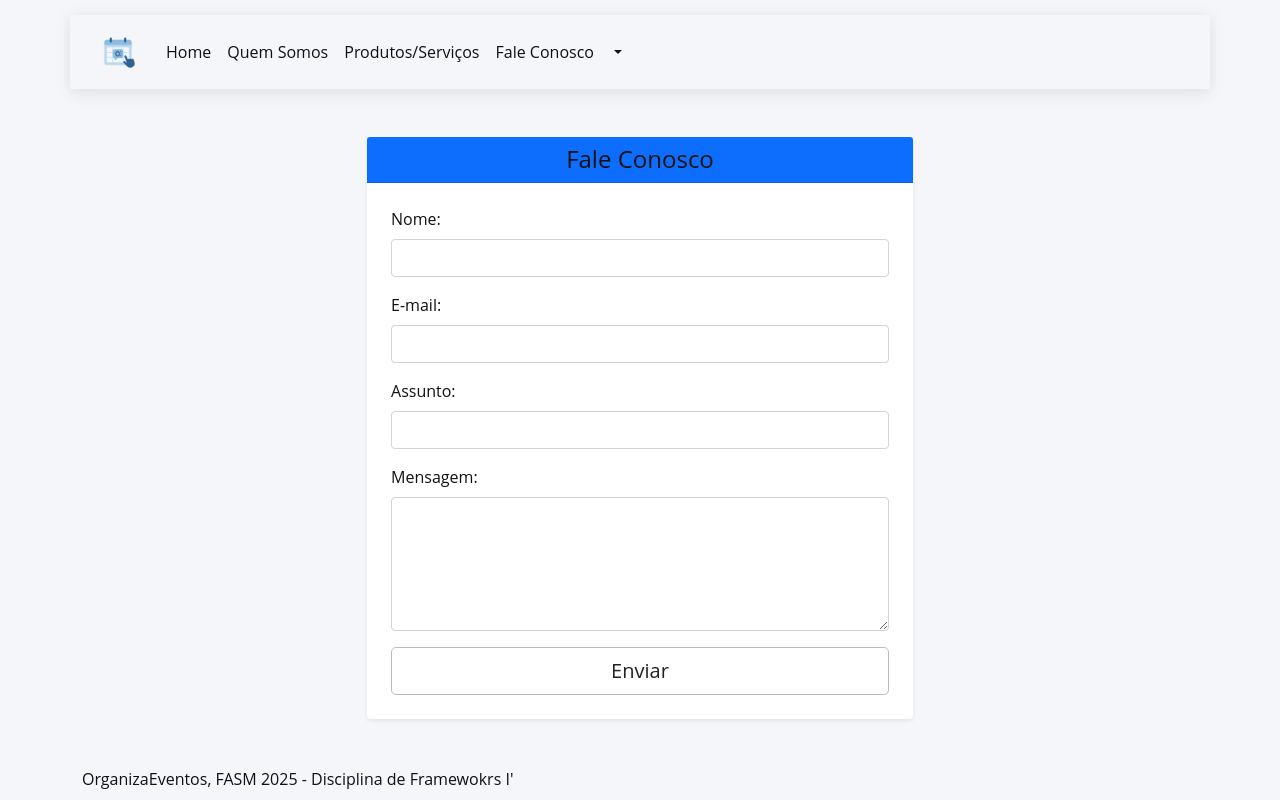
After one commit to Wesley-100/OrganizaEvento, a PHP site: template app/View/faleConosco.php in a window 1280 px wide. The commit adds this page. Run offline with PHP 8.4, Linux system fonts and the light colour scheme; the template is opened without the code that fills it, so the values that code supplies are empty.

Commit message:
faleconsco

```diff
--- a/app/View/comuns/cabecalho.php
+++ b/app/View/comuns/cabecalho.php
@@ -58,6 +58,9 @@ $nivelUsuario = (int)Session::get("userNivel");
                         <li class="nav-item">
                             <a class="nav-link" href="<?= baseUrl() ?>home/produtos">Produtos/Serviços</a>
                         </li>
+                        <li class="nav-item">
+                            <a class="nav-link" href="<?= baseUrl() ?>home/faleconosco">Fale Conosco</a>
+                        </li>
 
                         <?php if (Session::get("userId")): ?>
 
--- /dev/null
+++ b/app/View/faleConosco.php
@@ -0,0 +1,46 @@
+<?php if (!empty($errors)): ?>
+    <div class="alert alert-danger">
+        <ul class="mb-0">
+            <?php foreach ($errors as $err): ?>
+                <li><?= $err ?></li>
+            <?php endforeach; ?>
+        </ul>
+    </div>
+<?php endif; ?>
+
+<div class="col-12 mb-3">
+    <?= exibeAlerta() ?>
+</div>
+
+<div class="row justify-content-center mt-5">
+    <div class="col-md-7 col-lg-6">
+        <div class="card shadow-sm border-0">
+            <div class="card-header bg-primary text-white text-center">
+                <h4 class="mb-0">Fale Conosco</h4>
+            </div>
+            <div class="card-body p-4">
+                <form action="<?= getenv('BASEURL') ?>FaleConosco/enviar" method="post">
+                    <div class="mb-3">
+                        <label class="form-label">Nome:</label>
+                        <input type="text" name="nome" class="form-control" value="<?= $post['nome'] ?? '' ?>" required>
+                    </div>
+                    <div class="mb-3">
+                        <label class="form-label">E-mail:</label>
+                        <input type="email" name="email" class="form-control" value="<?= $post['email'] ?? '' ?>" required>
+                    </div>
+                    <div class="mb-3">
+                        <label class="form-label">Assunto:</label>
+                        <input type="text" name="assunto" class="form-control" value="<?= $post['assunto'] ?? '' ?>" required>
+                    </div>
+                    <div class="mb-3">
+                        <label class="form-label">Mensagem:</label>
+                        <textarea name="mensagem" rows="5" class="form-control" required><?= $post['mensagem'] ?? '' ?></textarea>
+                    </div>
+                    <div class="d-grid">
+                        <button type="submit" class="btn btn-primary btn-lg">Enviar</button>
+                    </div>
+                </form>
+            </div>
+        </div>
+    </div>
+</div>
--- a/app/View/sistema/home.php
+++ b/app/View/sistema/home.php
@@ -4,7 +4,7 @@
 <div class="row m-2">
 
     <div class="mb-3 col-12">
-        Bem vindo, <strong> <?= htmlspecialchars(Session::get("userNome") ?? 'Usuário') ?> </strong>, à área Administrativa do <strong>OrganizaEventos!</strong>
+        Bem vindo, <strong> <?= htmlspecialchars(Session::get("userNome") ?? 'Usuário') ?></strong>, à área Administrativa do <strong>OrganizaEventos!</strong>
     </div>
 
 </div>
```
Also changed, not shown: app/Controller/FaleConosco.php (added, +75 -0 lines), app/Controller/Home.php (+7 -0 lines).
